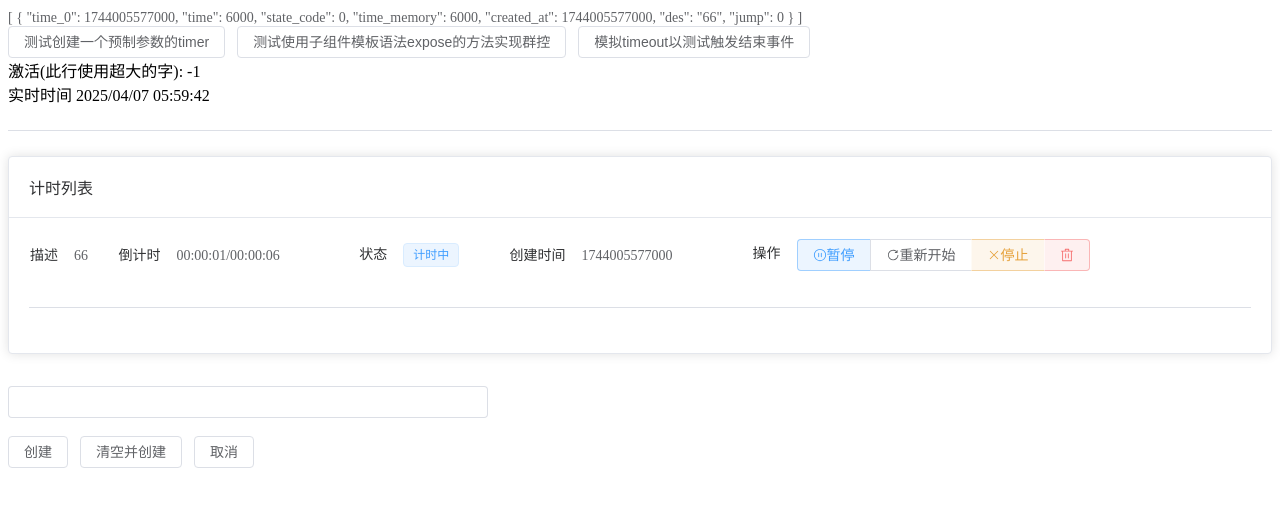
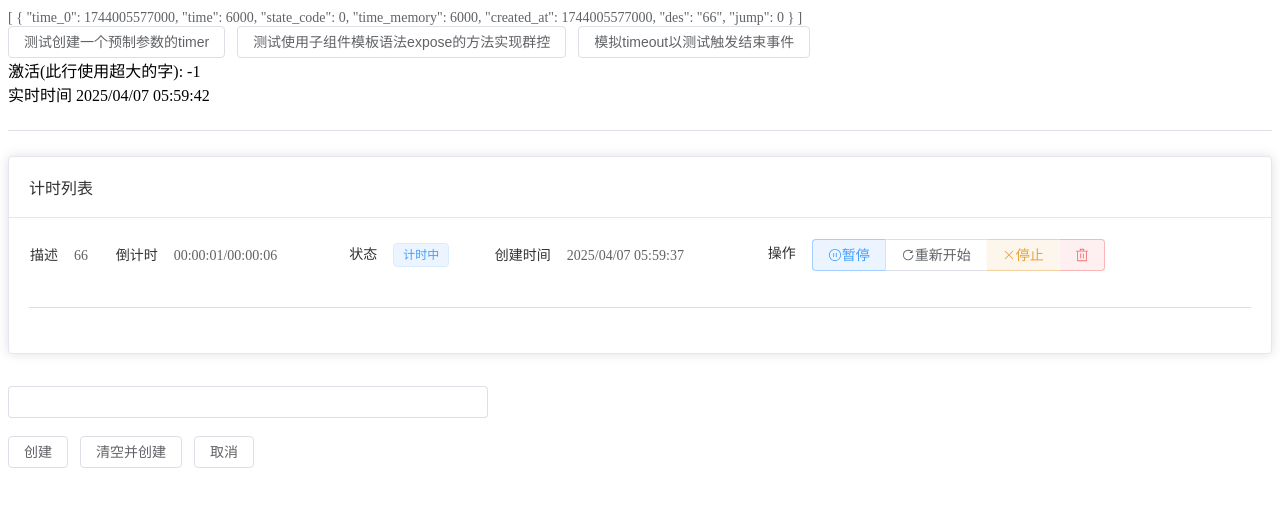
Before and after one commit to huayuprophet/Catime-web, a Vue app: page / in a window 1280 px wide. Shown: the top 506 px of the page. Built offline with nearby package versions, Linux system fonts and the light colour scheme.

Commit message:
计时器创建时间改为yyyymmddhhmmss

```diff
--- a/src/App.vue
+++ b/src/App.vue
@@ -63,6 +63,7 @@ import { Delete } from '@element-plus/icons-vue';
 import { timestamp_to_datetime } from './time_function';
 // 激活的时间 默认激活当前时间
 const activated = ref(-1)
+// 激活项提供给组件
 provide('activated', activated)
 onMounted(() => {
 
@@ -139,7 +140,7 @@ onMounted(() => {
 function test() {
     timers.value.push({
         time: 5000,
-        count_up: 0,
+        count_up: 1,
         time_0: now.value
     })
 }
--- a/src/components/timer_item.vue
+++ b/src/components/timer_item.vue
@@ -15,7 +15,7 @@
                     {{ state }}
                 </ElTag>
             </ElDescriptionsItem>
-            <ElDescriptionsItem label="创建时间">{{ timer.created_at }}</ElDescriptionsItem>
+            <ElDescriptionsItem label="创建时间">{{ created_at_show }}</ElDescriptionsItem>
             <ElDescriptionsItem label="操作">
                 <ElButtonGroup>
                     <ElButton @click="pause_continue_click" :type="is_pause ? 'info' : 'primary'"
@@ -48,10 +48,10 @@
 <script setup>
 import { inject, ref, computed, watch, onMounted } from 'vue';
 import { VideoPause, VideoPlay, RefreshRight, Close } from '@element-plus/icons-vue';
-import { ms_to_time } from '@/time_function';
+import { ms_to_time, timestamp_to_datetime } from '@/time_function';
 // 导入组件计时项目对象-props
 // 导入对象索引
-const props = defineProps(['timer','index'])
+const props = defineProps(['timer', 'index'])
 // 导入状态、声明函数
 props.timer.state_code = props.timer.state_code ? props.timer.state_code : 0
 const is_pause = ref(props.timer.state_code == 1)
@@ -71,6 +71,10 @@ const now = inject('now')
 // 以下导入props原对象属性的所有内容
 // 计时器创建时间-默认值为当前时间
 props.timer.created_at = props.timer.created_at ? props.timer.created_at : now.value
+// 适合展示的创建时间
+const created_at_show = computed(() => {
+    return timestamp_to_datetime(props.timer.created_at)
+})
 // 计时器开始时间-默认值为当前时间
 props.timer.time_0 = props.timer.time_0 ? props.timer.time_0 : now.value
 // 计时器描述
@@ -99,7 +103,6 @@ const timer_show = computed(() => {
     if (is_pause.value) {
         // return ms_to_time(props.timer.time)
         return ms_to_time(props.timer.jump)
-
     }
     if (is_stop.value) {
         return '计时已停止'
```
